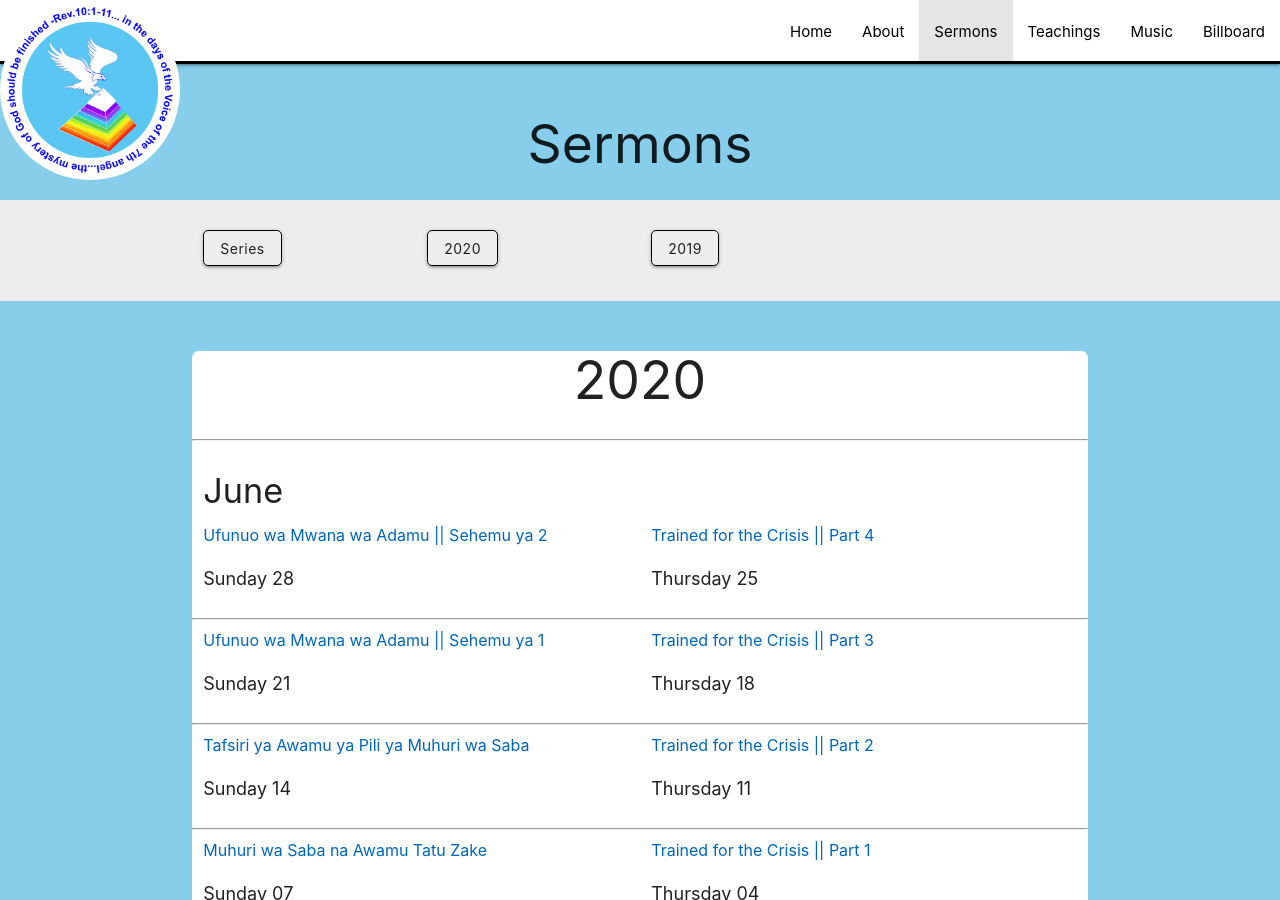
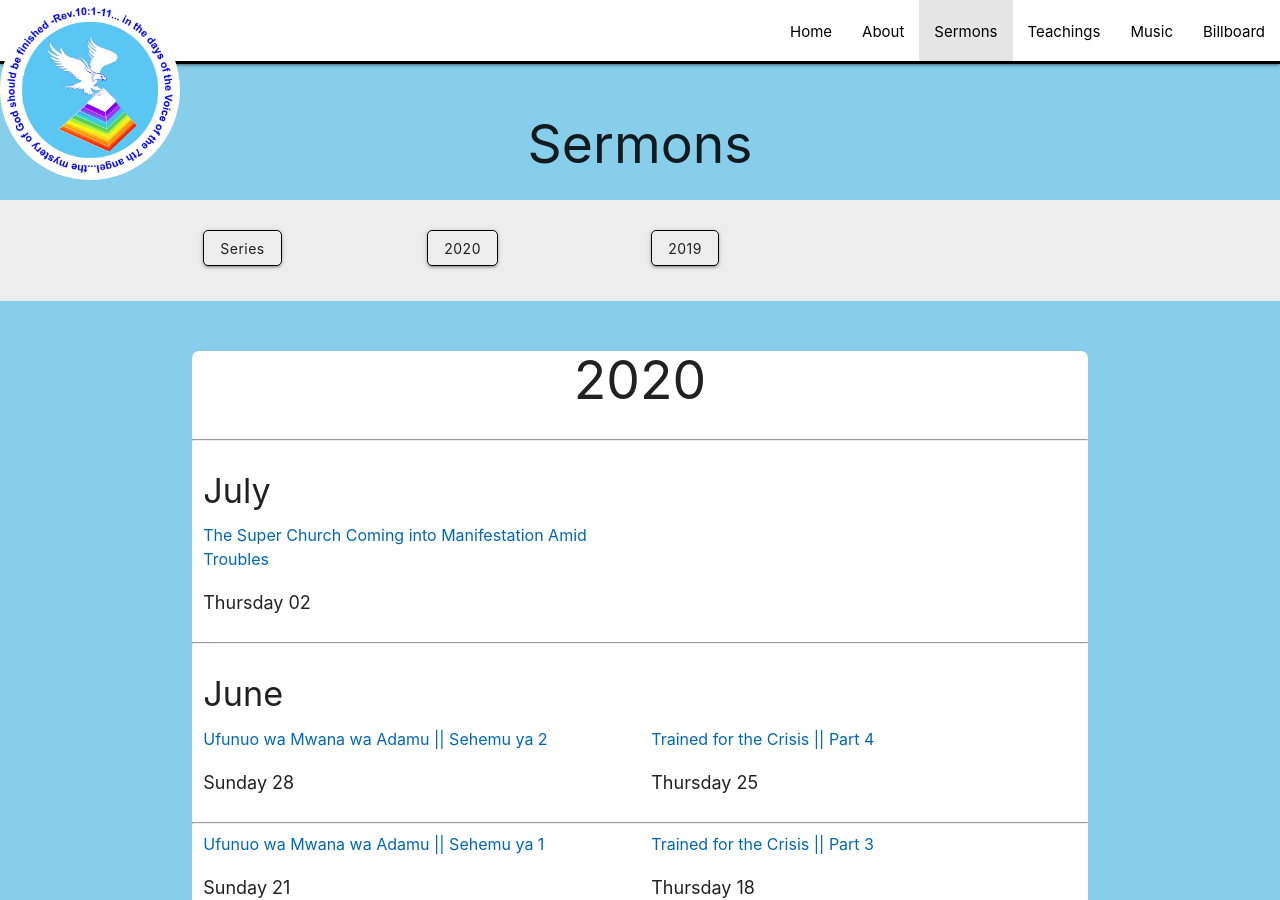
Before and after one commit to njorogetimk/cmt-redisigned, a Jekyll site: the page built from sermons/index.html, in a window 1280 px wide and 900 px high. Built offline with Jekyll 4.4.1, drawn with Linux system fonts in a browser that asks for light colours.

Commit message:
update to pre-audio of July 02

```diff
--- a/index.html
+++ b/index.html
@@ -40,10 +40,10 @@
     <div class="row">
       <div class="col s12 m6">
         <h6 class="center">
-          <a href="sermons/2020/sunday/20-06-28_ufunuo_wa_mwana_wa_adamu_sehemu_ya_2__kufunga_dahari.html"
-            class="dark-link">Ufunuo wa Mwana wa Adamu || Sehemu ya 2</a>
+          <a href="sermons/2020/thursday/20-07-02_the_super_church_coming_into_manifestation_amid_troubles.html"
+            class="dark-link">The Super Church Coming into Manifestation Amid Troubles</a>
         </h6>
-        <p class="center">{{"June 28 20" | date: "%a, %B %d"}}</p>
+        <p class="center">{{"July 02 20" | date: "%a, %B %d"}}</p>
       </div>
 
       <div class="col s12 m6">
--- /dev/null
+++ b/sermons/2020/thursday/20-07-02_the_super_church_coming_into_manifestation_amid_troubles.html
@@ -0,0 +1,8 @@
+---
+title: The Super Church Coming into Manifestation Amid Troubles| 2020
+heading: The Super Church Coming into Manifestation Amid Troubles
+date: July 02 20
+---
+
+<iframe width="560" height="315" src="https://www.youtube.com/embed/UaARTLpfQ14" frameborder="0"
+  allow="accelerometer; autoplay; encrypted-media; gyroscope; picture-in-picture" allowfullscreen></iframe>
```
